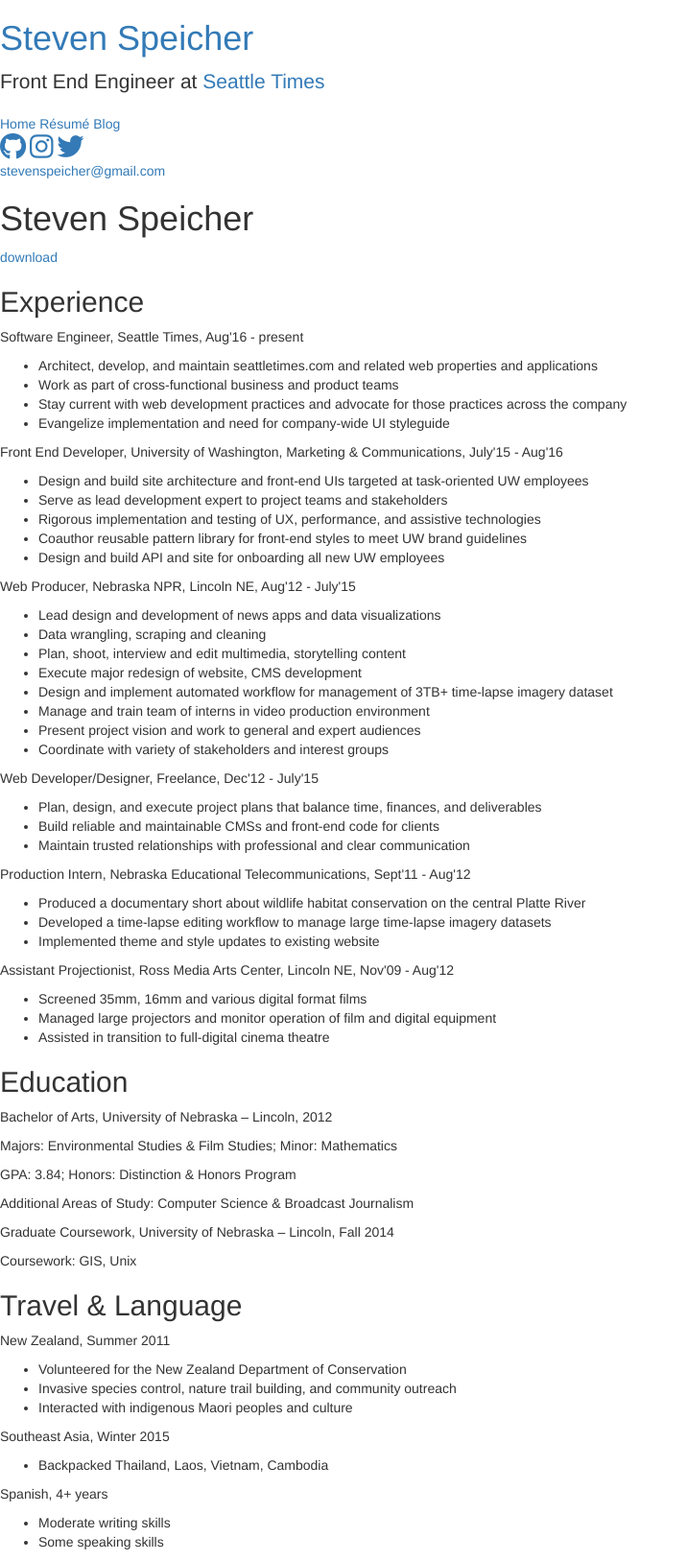
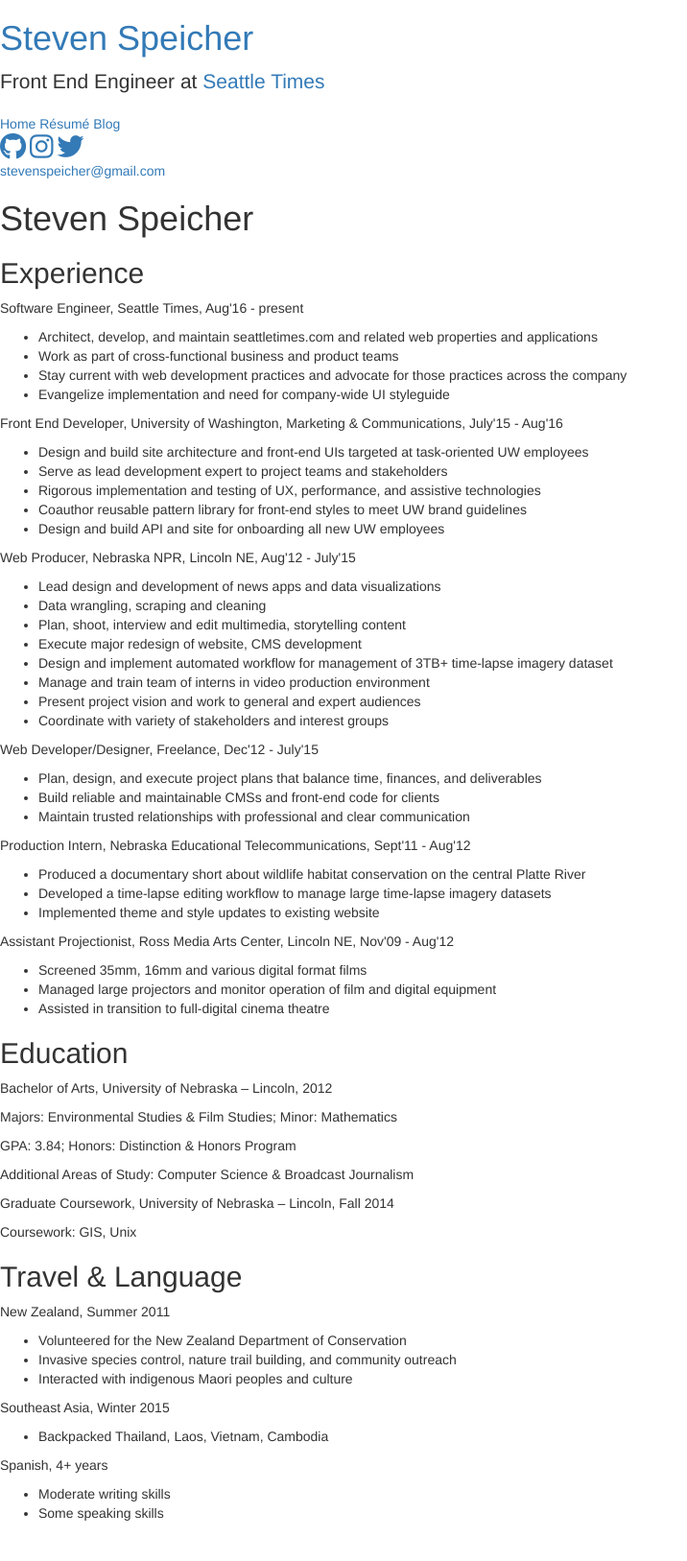
Before and after one commit to stvnspchr/stvnspchr.github.io, a Jekyll site: the page built from resume/index.html, in a window 1280 px wide. Shown: the whole page at 96% size, without its empty margins (0-716 px from the left). Built offline with Jekyll 4.4.1, drawn with Linux system fonts in a browser that asks for light colours; nearby versions of some CDN libraries; library files that are not in the unit come from our copies; after the commit the page ends 1597 px from its top, so only the background shows below that.

Commit message:
Remove download resume link

```diff
--- a/resume/index.html
+++ b/resume/index.html
@@ -6,8 +6,6 @@
 <div class="resume">
 
 <h1>Steven Speicher</h1>
-
-<span class="download"><a target="_blank" href="http://assets.stvnspchr.com/uploads/speicher-resume.pdf">download</a></span>
 
 <h2>Experience</h2>
 
```
